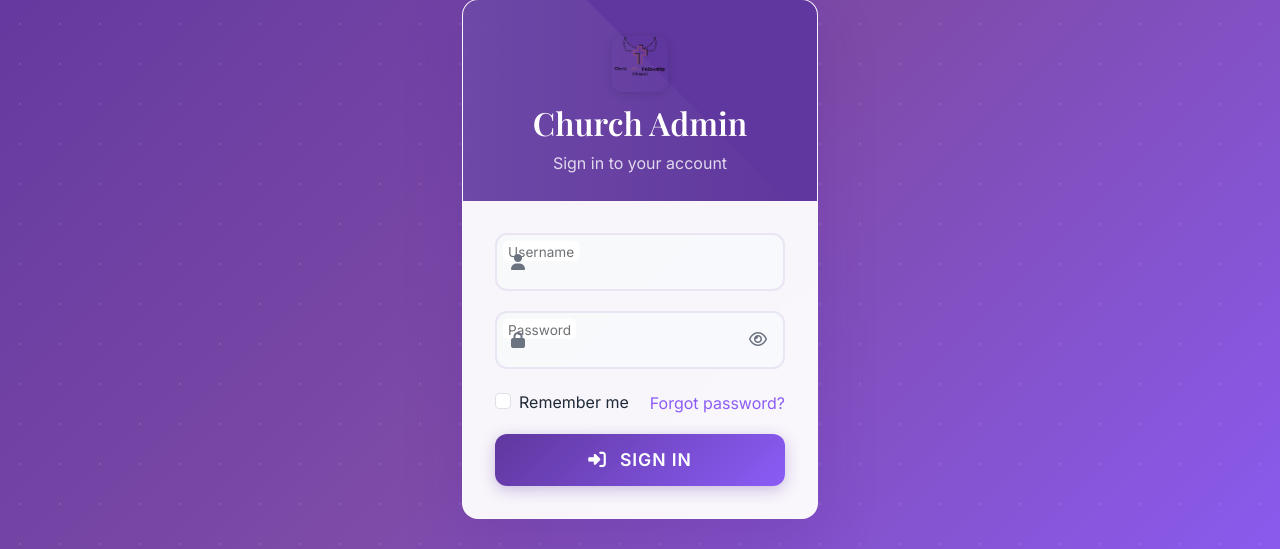
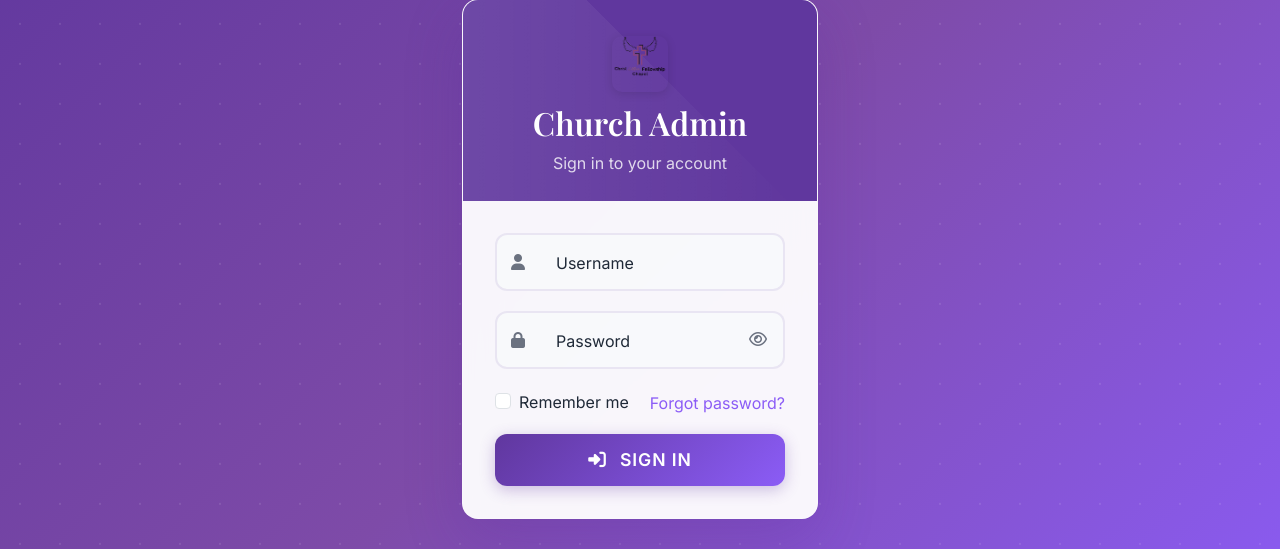
Before and after one commit to OnpointSoftwares/church-website-recent, a PHP site: page /admin/index.php in a window 1280 px wide; the page is wider, and only the part inside the window is pictured. Shown: the part 141-690 px from the top of that part. Run offline with PHP 8.4, Linux system fonts and the light colour scheme; data that the repository does not hold is empty.

Commit message:
changes on UI

```diff
--- a/admin/index.php
+++ b/admin/index.php
@@ -218,7 +218,7 @@ if (!isset($_SESSION['admin_logged_in'])) {
             .form-control {
                 border: 2px solid rgba(96, 55, 158, 0.1);
                 border-radius: 12px;
-                padding: 1rem 1rem 1rem 3rem;
+                padding: 1rem 2.75rem 1rem 3rem; /* room for right eye icon */
                 font-size: 1rem;
                 transition: var(--transition);
                 background: rgba(248, 250, 252, 0.8);
@@ -239,6 +239,11 @@ if (!isset($_SESSION['admin_logged_in'])) {
                 z-index: 5;
                 transition: var(--transition);
             }
+            /* Ensure floating label clears the left icon */
+            .form-floating > label { left: 3rem; }
+            .form-floating > .form-control::placeholder { color: transparent; }
+            .form-floating > .form-control:-ms-input-placeholder { color: transparent; }
+            .form-floating > .form-control::-ms-input-placeholder { color: transparent; }
             .toggle-password {
                 position: absolute;
                 right: 0.75rem;
@@ -317,13 +322,13 @@ if (!isset($_SESSION['admin_logged_in'])) {
 
                             <form method="post" novalidate>
                                 <div class="form-floating">
-                                    <input type="text" class="form-control" id="username" name="username" required>
+                                    <input type="text" class="form-control" id="username" name="username" placeholder="Username" required>
                                     <i class="fas fa-user input-icon"></i>
                                     <label for="username">Username</label>
                                 </div>
 
                                 <div class="form-floating">
-                                    <input type="password" class="form-control" id="password" name="password" required>
+                                    <input type="password" class="form-control" id="password" name="password" placeholder="Password" required>
                                     <i class="fas fa-lock input-icon"></i>
                                     <button type="button" class="toggle-password" aria-label="Show password" onclick="togglePw()"><i class="far fa-eye"></i></button>
                                     <label for="password">Password</label>
```
